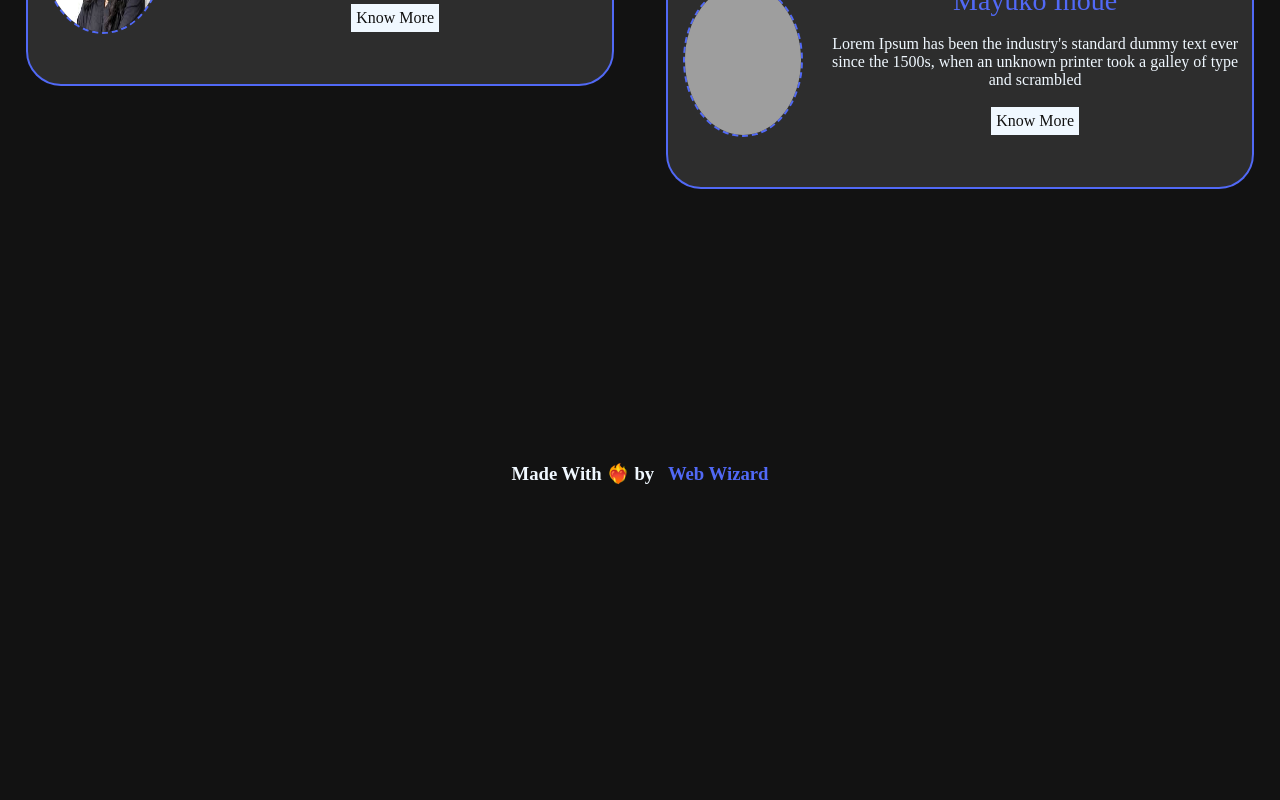
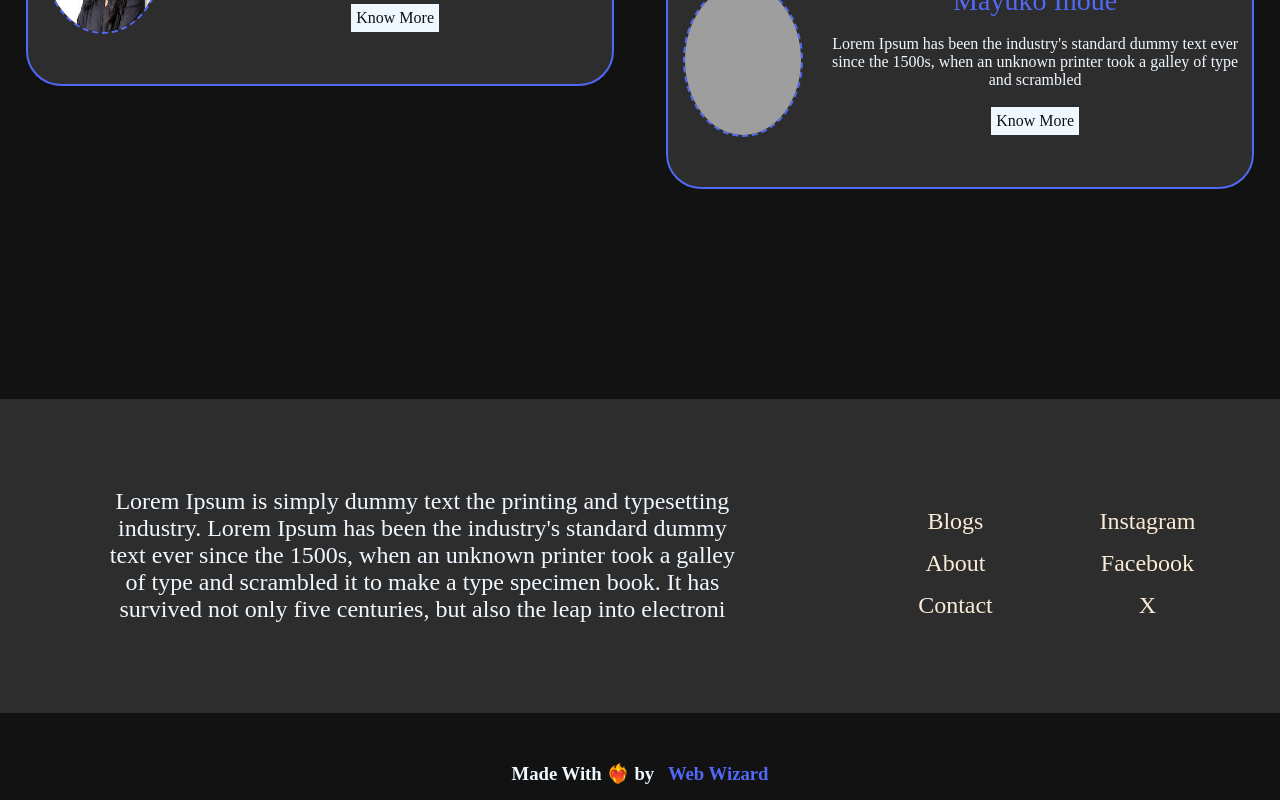
Before and after one commit to yath4kr/career-client, a React (Create React App) app: page / in a window 1280 px wide. Shown: the part 1855-2655 px from the top of the page. Before the commit the page ends 2355 px from the top, so only its background shows below. Built offline with nearby package versions, Linux system fonts and the light colour scheme; grey boxes are pictures that could not be loaded.

Commit message:
Footer Component

```diff
--- a/src/App.css
+++ b/src/App.css
@@ -155,4 +155,44 @@ body{
 
 .home-preview-right{
   margin: 10% 2%;
+  margin-bottom: 5%;
 }
+
+.footer{
+  display: flex;
+  justify-content: space-evenly;
+  background-color: #2D2D2D;
+}
+
+.footer-text{
+  font-size: 24px;
+  width: 50%;
+  padding: 5% 2%;
+  margin: 2%;
+}
+
+.footer-link{
+  margin: 4%;
+  font-size: large;
+  list-style-type: none;
+  display: flex;
+  flex-direction: column;
+  justify-content: center;
+}
+
+.footer-links-container{
+  display: flex;
+  justify-content: space-around;
+  width: 30%;
+  min-width: fit-content;
+}
+
+.footer-link-li{
+  margin-top: 15px;
+}
+
+.footer-link-li-a{
+  color: antiquewhite;
+  text-decoration: none;
+  font-size: x-large;
+}
--- a/src/App.js
+++ b/src/App.js
@@ -1,4 +1,5 @@
 import "./App.css";
+import Footer from "./Components/Footer";
 import Navbar from "./Components/Navbar";
 import Outro from "./Components/Outro";
 import Home from "./Pages/Home";
@@ -12,6 +13,7 @@ function App() {
         <Routes>
           <Route path="/" element={<Home />} />
         </Routes>
+        <Footer />
         <Outro />
       </BrowserRouter>
     </div>
--- /dev/null
+++ b/src/Components/Footer.js
@@ -0,0 +1,45 @@
+const Footer = () => {
+  const footerData =
+    "Lorem Ipsum is simply dummy text the printing and typesetting industry. Lorem Ipsum has been the industry's standard dummy text ever since the 1500s, when an unknown printer took a galley of type and scrambled it to make a type specimen book. It has survived not only five centuries, but also the leap into electroni";
+  const footerLinks = [
+    { link: "#", label: "Blogs" },
+    { link: "#", label: "About" },
+    { link: "#", label: "Contact" },
+    { link: "#", label: "Instagram" },
+    { link: "#", label: "Facebook" },
+    { link: "#", label: "X" },
+  ];
+  const footerLinks1 = footerLinks.slice(0, 3);
+  const footerLinks2 = footerLinks.slice(3, 6);
+  return (
+    <div className="footer">
+      <div className="footer-text">{footerData}</div>
+      <div className="footer-links-container">
+        <ul className="footer-link">
+          {footerLinks1.map((footerLink, index) => {
+            return (
+              <li key={index} className="footer-link-li">
+                <a href={footerLink.link} className="footer-link-li-a">
+                  {footerLink.label}
+                </a>
+              </li>
+            );
+          })}
+        </ul>
+        <ul className="footer-link">
+          {footerLinks2.map((footerLink, index) => {
+            return (
+              <li key={index} className="footer-link-li">
+                <a href={footerLink.link} className="footer-link-li-a">
+                  {footerLink.label}
+                </a>
+              </li>
+            );
+          })}
+        </ul>
+      </div>
+    </div>
+  );
+};
+
+export default Footer;
```
